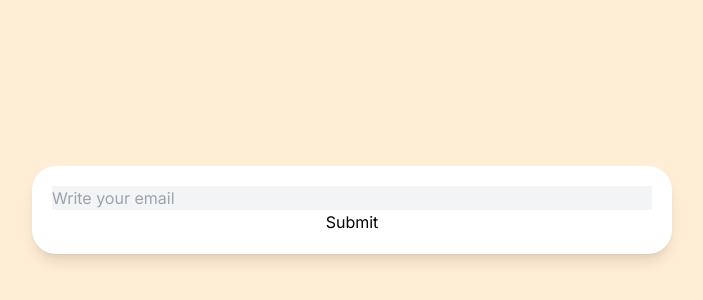
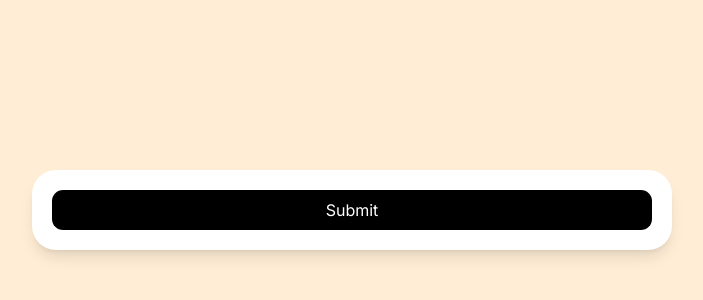
Before and after one commit to jungheeYoo/carrot-market-reloaded-new, a Next.js app: page / in a window 1280 px wide. Shown: the part 190-490 px from the top of the page, without its empty margins (288-991 px from the left). Built offline with nearby package versions, Linux system fonts and the light colour scheme.

Commit message:
JIT - just in time

```diff
--- a/app/page.tsx
+++ b/app/page.tsx
@@ -170,42 +170,66 @@
 //   );
 // }
 
+// // ---------------------------------------------------------
+// // 3-9
+// // Group Modifiers
+// // 부모 state에 따라 자식 스타일을 수정
+// // group-hover:
+// // group-focus-within:
+// // 그룹이 내부에 포커스 된 input을 갖고 있을 때만 true가 됨
+
+// export default function Home() {
+//   return (
+//     <main className="bg-gray-100 sm:bg-red-100 md:bg-green-100 lg:bg-cyan-100 xl:bg-orange-100 2xl:bg-purple-100 h-screen flex items-center justify-center p-5">
+//       <div className="bg-white shadow-lg p-5 rounded-3xl w-full max-w-screen-sm flex flex-col gap-4">
+//         {/* group-focus-within: */}
+//         <div className="group flex flex-col">
+//           <input
+//             className="bg-gray-100 w-full"
+//             placeholder="Write your email"
+//           />
+//           <span className="group-focus-within:block hidden">
+//             Make sure it tis a valid email...
+//           </span>
+//           <button>Submit</button>
+//         </div>
+//         {/* group-hover: */}
+//         {/* {['Nico', 'Me', 'You', 'Yourself', ''].map((person, index) => (
+//           <div key={index} className="flex items-center group gap-5 ">
+//             <div className="size-10 bg-blue-400 rounded-full " />
+//             <span className="text-lg font-medium empty:w-24 empty:h-5 empty:rounded-full empty:animate-pulse empty:bg-gray-300 group-hover:text-red-500">
+//               {person}
+//             </span>
+//             <div className="size-6 bg-red-500 text-white flex items-center justify-center rounded-full relative">
+//               <span className="z-10">{index}</span>
+//               <div className="size-6 bg-red-500 rounded-full absolute animate-ping"></div>
+//             </div>
+//           </div>
+//         ))} */}
+//       </div>
+//     </main>
+//   );
+// }
+
 // ---------------------------------------------------------
 // 3-9
-// Group Modifiers
-// 부모 state에 따라 자식 스타일을 수정
-// group-hover:
-// group-focus-within:
-// 그룹이 내부에 포커스 된 input을 갖고 있을 때만 true가 됨
+// JIT - just in time
+// Tailwind CSS 작동 방식
+// just in time compiler
+// Tailwind CSS 파일이 아니라 compiler 이다
+// 우리가 파일을 저장할 때마다 Tailwind 는 파일을 스캔해서 class name들을 추출하고
+// 추출한 것을 CSS 코드로 변환한다. 그래서 class name을 생성할 수 있는 것이다
+// arbitrary value(대체 값)
+// 원하는 스타일을 찾을 수 없거나, 사이즈 등을 찾을 수 없을 때 [] 대괄호 안헤 필요한 것을 넣음
+// theme 확장 가능
 
 export default function Home() {
   return (
     <main className="bg-gray-100 sm:bg-red-100 md:bg-green-100 lg:bg-cyan-100 xl:bg-orange-100 2xl:bg-purple-100 h-screen flex items-center justify-center p-5">
       <div className="bg-white shadow-lg p-5 rounded-3xl w-full max-w-screen-sm flex flex-col gap-4">
-        {/* group-focus-within: */}
-        <div className="group flex flex-col">
-          <input
-            className="bg-gray-100 w-full"
-            placeholder="Write your email"
-          />
-          <span className="group-focus-within:block hidden">
-            Make sure it tis a valid email...
-          </span>
-          <button>Submit</button>
-        </div>
-        {/* group-hover: */}
-        {/* {['Nico', 'Me', 'You', 'Yourself', ''].map((person, index) => (
-          <div key={index} className="flex items-center group gap-5 ">
-            <div className="size-10 bg-blue-400 rounded-full " />
-            <span className="text-lg font-medium empty:w-24 empty:h-5 empty:rounded-full empty:animate-pulse empty:bg-gray-300 group-hover:text-red-500">
-              {person}
-            </span>
-            <div className="size-6 bg-red-500 text-white flex items-center justify-center rounded-full relative">
-              <span className="z-10">{index}</span>
-              <div className="size-6 bg-red-500 rounded-full absolute animate-ping"></div>
-            </div>
-          </div>
-        ))} */}
+        <button className="w-full bg-black h-10 text-white rounded-sexy-name me-tomato">
+          Submit
+        </button>
       </div>
     </main>
   );
--- a/tailwind.config.ts
+++ b/tailwind.config.ts
@@ -1,3 +1,28 @@
+// import type { Config } from 'tailwindcss';
+
+// const config: Config = {
+//   content: [
+//     './pages/**/*.{js,ts,jsx,tsx,mdx}',
+//     './components/**/*.{js,ts,jsx,tsx,mdx}',
+//     './app/**/*.{js,ts,jsx,tsx,mdx}',
+//   ],
+//   theme: {},
+//   plugins: [],
+// };
+// export default config;
+
+// ---------------------------------------------------------
+// 3-9
+// JIT - just in time
+// Tailwind CSS 작동 방식
+// just in time compiler
+// Tailwind CSS 파일이 아니라 compiler 이다
+// 우리가 파일을 저장할 때마다 Tailwind 는 파일을 스캔해서 class name들을 추출하고
+// 추출한 것을 CSS 코드로 변환한다. 그래서 class name을 생성할 수 있는 것이다
+// arbitrary value(대체 값)
+// 원하는 스타일을 찾을 수 없거나, 사이즈 등을 찾을 수 없을 때 [] 대괄호 안헤 필요한 것을 넣음
+// theme 확장 가능
+
 import type { Config } from 'tailwindcss';
 
 const config: Config = {
@@ -6,7 +31,26 @@ const config: Config = {
     './components/**/*.{js,ts,jsx,tsx,mdx}',
     './app/**/*.{js,ts,jsx,tsx,mdx}',
   ],
-  theme: {},
+  theme: {
+    extend: {
+      margin: {
+        tomato: '120px',
+      },
+      borderRadius: {
+        'sexy-name': '11.11px',
+      },
+    },
+  },
   plugins: [],
 };
 export default config;
+
+// content: []
+// Tailwind compiler 가 class name을 찾을 위치를 알고 있는 이유는
+// 여기서 just in time compiler 에게
+// pages, components, app 경로에서 검색하도록 지시함
+// 어느 폴더든, 어느 파일이든, 확장자가 js,ts,jsx,tsx,mdx 인 것
+// 따라서 컴퍼일러는 이 장소들의 안을 보게 되고
+// 그리고 찾아낸 모든 class name에 대해 생성을 시도 함
+// 이것이 tailwind.config.ts에 존재하는 이유이다
+// just in time 컴파일러 덕분에 우리만의 class name을 생성할 수 있다
```
